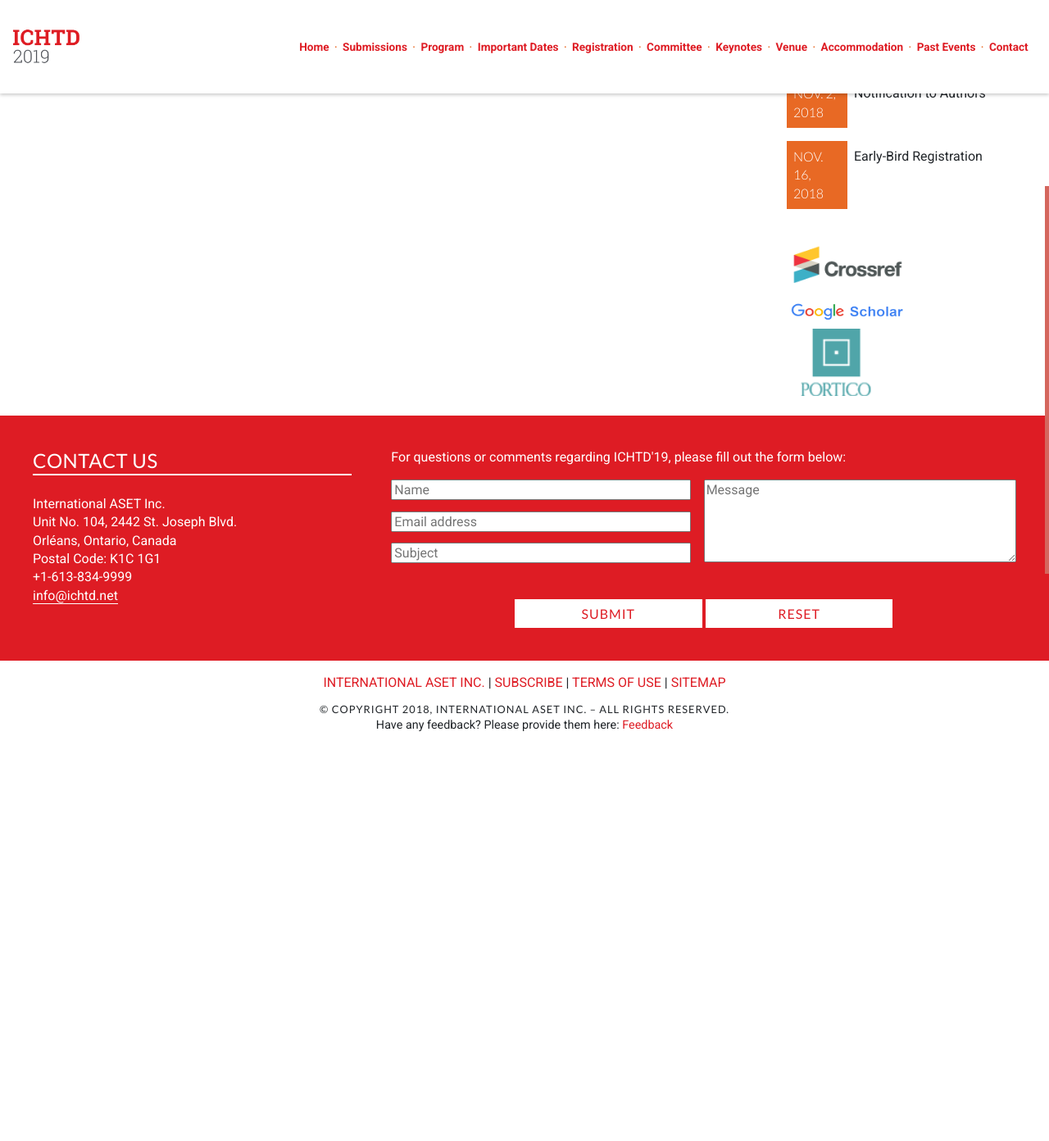
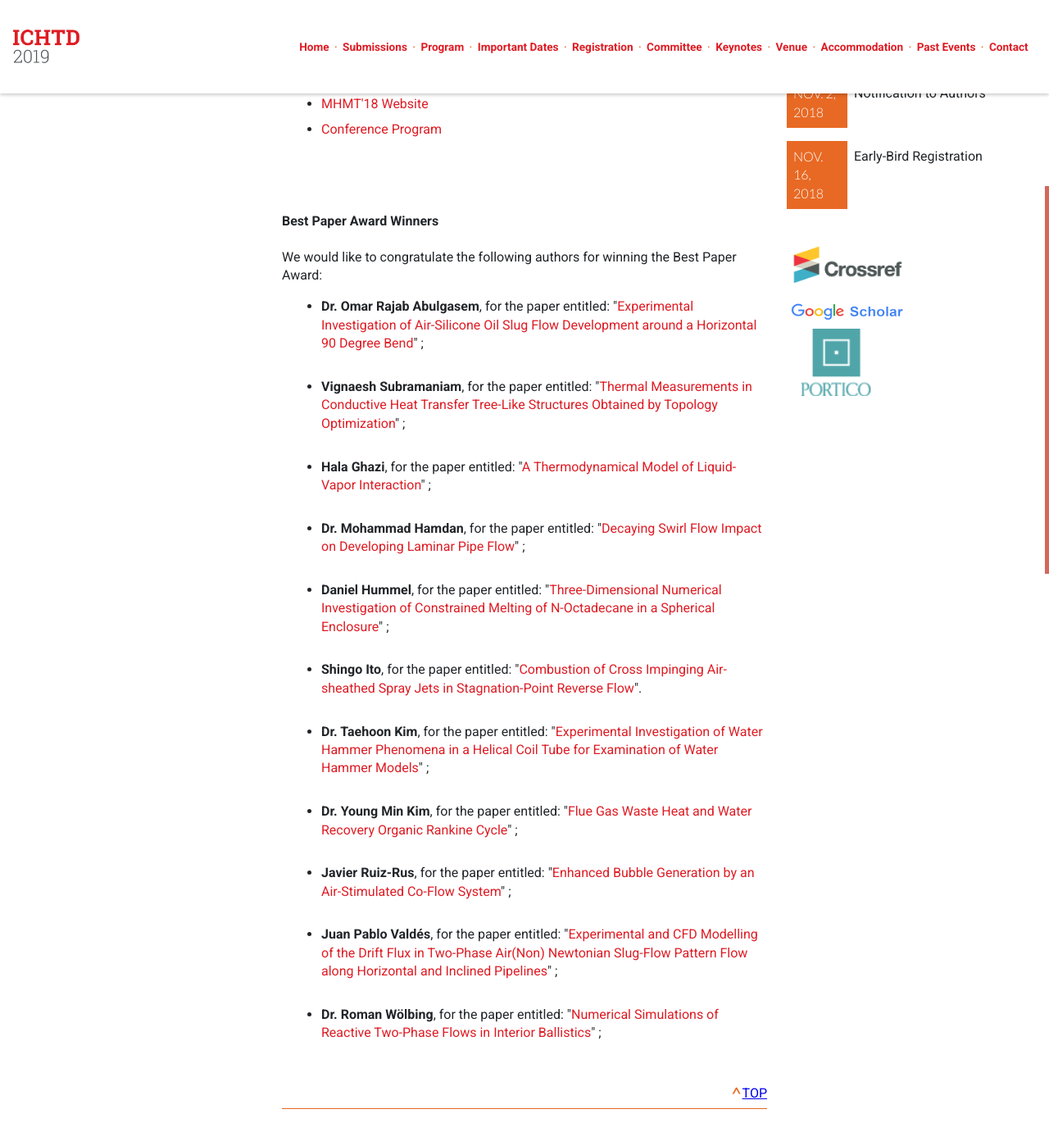
Before and after one commit to intaset/ichtd, a Jekyll site: the page built from past-events.html, in a window 1280 px wide and 1400 px high, scrolled down 671 px. Shown: the top 1392 px of the window at 82% size. Built offline with Jekyll 4.4.1, drawn with Linux system fonts in a browser that asks for light colours; nearby versions of some CDN libraries; Markdown is read by kramdown in place of the engine named in the settings; comment, search, counter and statistics services are not loaded; before the commit the page ends 1582 px from its top, so only the background shows below that; some of the changed text lies outside the part shown.

Commit message:
added past event

```diff
--- a/past-events.html
+++ b/past-events.html
@@ -9,16 +9,16 @@ keyword: heat transfer, heat transfer devices, cfd, boilers, compact heat exchan
 <div class="unit unit-s-1 unit-m-1-4-1 unit-l-1-4-1">
   <div class="unit-spacer content">
 
-    <h3>Past Events</h3>
-    <p class="body">Information about the last conference in this conference series will be available soon. Thank you for your patience.</p>
-    <!--<span class="anchor" id="top"></span>
-    <p class="body">The previous event in this conference series, ICHTD, was held on April 6 - 8, 2017, in Barcelona, Spain. ICHTD is one of the 5 conferences that make up the World Congress on Momentum, Heat and Mass Transfer (MHMT). Our year-long planning and organization of several committees resulted in the congress becoming a major success. Please see below some of the highlights of the event.</p>
+        <h3>Past Events</h3>
+    <!-- <p class="body">Information about the last conference in this conference series will be available soon. Thank you for your patience.</p> -->
+    <span class="anchor" id="top"></span>
+    <p class="body">The previous event in this conference series, ICHTD, was held on April 12 - 14, 2018, in Budapest, Hungary. ICHTD is one of the 5 conferences that make up the World Congress on Momentum, Heat and Mass Transfer (MHMT). Our year-long planning and organization of several committees resulted in the congress becoming a major success. Please see below some of the highlights of the event.</p>
     <ul>
         <li><a href="#Awards" class="body-link">Best Paper Award Winners</a></li>
         <li><a href="#Proceedings" class="body-link">Conference Proceedings</a></li>
-        <li><a href="#Video" class="body-link">Video: MHMT'17 Congress</a></li>
+        <li><a href="#Video" class="body-link">Video: MHMT'18 Congress</a></li>
         <li><a href="#Photos" class="body-link">Photos of the Conference</a></li>
-        <li><a href="#Website" class="body-link">ICHTD'17 Website</a></li>
+        <li><a href="#Website" class="body-link">MHMT'18 Website</a></li>
         <li><a href="#Program" class="body-link">Conference Program</a></li>
     </ul>
 
@@ -31,27 +31,38 @@ keyword: heat transfer, heat transfer devices, cfd, boilers, compact heat exchan
              <p class="body">We would like to congratulate the following authors for winning the Best Paper Award:</p>
 
             <ul>
-                <li><b>João Vasques</b><br>
-                    for the paper entitled: "<a href="http://avestia.com/MHMT2017_Proceedings/files/paper/ICMFHT/ICMFHT_120.pdf" class="body-link" target="_blank">Detailed Characterization of Undeveloped Upwards Annular Flow using the Brightness Based Laser Induced Fluorescence Technique</a>"
-                </li>
+                <li><b>Dr. Omar Rajab Abulgasem</b>,
+                    for the paper entitled: "<a href="http://doi.org/10.11159/icmfht18.129" target="_blank" class="body-link">Experimental Investigation of Air-Silicone Oil Slug Flow Development around a Horizontal 90 Degree Bend</a>" ;</li><br>
 
-                <li><b>Dr. Geoffrey W. Stevens</b><br>
-                    for the paper entitled: "<a href="http://avestia.com/MHMT2017_Proceedings/files/paper/ICMTOD/ICMTOD_101.pdf" class="body-link" target="_blank">Hydrodynamic and Mass Transfer Performance of a Hybrid Pulsed Column for Solvent Extraction</a>"
-                </li>
+                 <li><b>Vignaesh Subramaniam</b>,
+                    for the paper entitled: "<a href="http://doi.org/10.11159/enfht18.113" target="_blank" class="body-link">Thermal Measurements in Conductive Heat Transfer Tree-Like Structures Obtained by Topology Optimization</a>" ;</li><br>
 
-                <li><b>Dr. Alexander S. Liberson</b><br>
-                    for the paper entitled: "<a href="http://avestia.com/MHMT2017_Proceedings/files/paper/ENFHT/ENFHT_103.pdf" class="body-link" target="_blank">Variational Approach of Constructing Reduced Fluid-Structure
-Interaction Models in Bifurcated Networks</a>"
-                </li>
+                <li><b>Hala Ghazi</b>,
+                    for the paper entitled: "<a href="http://doi.org/10.11159/icmfht18.115" target="_blank" class="body-link">A Thermodynamical Model of Liquid-Vapor Interaction</a>" ;</li><br>
 
-                <li><b>Paul Knipper</b><br>
-                    for the paper entitled: "<a href="http://avestia.com/MHMT2017_Proceedings/files/paper/ICHTD/ICHTD_105.pdf" class="body-link" target="_blank">Thermal Characterization of a Heat Transport System for Satellite Application</a>"
-                </li>
+                <li><b>Dr. Mohammad Hamdan</b>,
+                    for the paper entitled: "<a href="http://doi.org/10.11159/enfht18.120" target="_blank" class="body-link">Decaying Swirl Flow Impact on Developing Laminar Pipe Flow</a>" ;</li><br>
 
-                <li><b>Hadi Nozari </b><br>
-                    for the paper entitled: "<a href="http://avestia.com/MHMT2017_Proceedings/files/paper/CSP/CSP_108.pdf" class="body-link" target="_blank">Stabilizing Ammonia-Hydrogen-Air Premixed Flames Using Porous Medium Based Combustor</a>"
-                </li>
+                <li><b>Daniel Hummel</b>,
+                    for the paper entitled: "<a href="http://doi.org/10.11159/enfht18.124" target="_blank" class="body-link">Three-Dimensional Numerical Investigation of Constrained Melting of N-Octadecane in a Spherical Enclosure</a>" ;</li><br>
 
+                 <li><b>Shingo Ito</b>,
+                    for the paper entitled: "<a href="http://doi.org/10.11159/csp18.118" target="_blank" class="body-link">Combustion of Cross Impinging Air-sheathed Spray Jets in Stagnation-Point Reverse Flow</a>".</li><br>
+
+                 <li><b>Dr. Taehoon Kim</b>,
+                    for the paper entitled: "<a href="http://doi.org/10.11159/icmfht18.130" target="_blank" class="body-link">Experimental Investigation of Water Hammer Phenomena in a Helical Coil Tube for Examination of Water Hammer Models</a>" ;</li><br>
+
+                 <li><b>Dr. Young Min Kim</b>,
+                    for the paper entitled: "<a href="http://doi.org/10.11159/ichtd18.104" target="_blank" class="body-link">Flue Gas Waste Heat and Water Recovery Organic Rankine Cycle</a>" ;</li><br>
+
+                 <li><b>Javier Ruiz-Rus</b>,
+                    for the paper entitled: "<a href="http://doi.org/10.11159/icmfht18.108" target="_blank" class="body-link">Enhanced Bubble Generation by an Air-Stimulated Co-Flow System</a>" ;</li><br>
+
+                <li><b>Juan Pablo Valdés</b>,
+                    for the paper entitled: "<a href="http://doi.org/10.11159/icmfht18.121" target="_blank" class="body-link">Experimental and CFD Modelling of the Drift Flux in Two-Phase Air(Non) Newtonian Slug-Flow Pattern Flow along Horizontal and Inclined Pipelines</a>" ;</li><br>
+
+                 <li><b>Dr. Roman Wölbing</b>,
+                    for the paper entitled: "<a href="http://doi.org/10.11159/csp18.113" target="_blank" class="body-link">Numerical Simulations of Reactive Two-Phase Flows in Interior Ballistics</a>" ;</li><br>
 
             </ul>
     <div class="top"><a href="#top">top</a></div>
@@ -60,12 +71,12 @@ Interaction Models in Bifurcated Networks</a>"
 
     <br><br>
     <span class="anchor" id="Proceedings"></span>
-            <h4>MHMT'17 Conference Proceedings</h4>
+            <h4>MHMT'18 Conference Proceedings</h4>
 
-            <p class="body">Proceedings of the  2<sup>nd</sup> d World Congress on Momentum, Heat and Mass Transfer (MHMT'17) are open acess. You can find them in the link below.</p>
-            <center><a href="http://avestia.com/MHMT2017_Proceedings" target="_blank"><img src="../img/MHMT17.png" class="flex-sponsor" style="width:50%;"></a><br>
+            <p class="body">Proceedings of the  3<sup>rd</sup> World Congress on Momentum, Heat and Mass Transfer (MHMT'18) are open acess. You can find them in the link below.</p>
+            <center><a href="http://avestia.com/MHMT2018_Proceedings" target="_blank"><img src="../img/MHMT18.png" class="flex-sponsor" style="width:50%;"></a><br>
             <b>ISBN:</b>
-            978-1-927877-30-2<br>
+            978-1-927877-42-5<br>
             <b>ISSN </b>
             2371-5316<br></center>
     <div class="top"><a href="#top">top</a></div>
@@ -74,8 +85,8 @@ Interaction Models in Bifurcated Networks</a>"
 
      <br><br>
             <span class="anchor" id="Video"></span>
-            <h4>Video: MHMT'17 Congress</h4>
-            <iframe width="100%" height="350" src="https://www.youtube.com/embed/nqPv9Cps58U" frameborder="0" allowfullscreen></iframe>
+            <h4>Video: MHMT'18 Congress</h4>
+            <iframe width="100%" height="350" src="https://www.youtube.com/embed/JhZQ8S_xRO0" frameborder="0" allowfullscreen></iframe>
     <div class="top"><a href="#top">top</a></div>
     <div class="border"></div>
 
@@ -84,7 +95,7 @@ Interaction Models in Bifurcated Networks</a>"
     <span class="anchor" id="Photos"></span>
             <h4>Photos of the Conference</h4>
 
-            <p class="body">To view the photos taken during the MHMT'17 Congress please visit: <a href="http://mhmtcongress.com/MHMT17pictures/" target="_blank" class="body-link">www.mhmtcongress.com/MHMT17pictures</a>.</p>
+            <p class="body">To view the photos taken during the MHMT'18 Congress please visit: <a href="http://2018.mhmtcongress.com/photos" target="_blank" class="body-link">www.2018.mhmtcongress.com/photos</a>.</p>
 
     <div class="top"><a href="#top">top</a></div>
     <div class="border"></div>
@@ -93,9 +104,9 @@ Interaction Models in Bifurcated Networks</a>"
 
     <br><br>
     <span class="anchor" id="Website"></span>
-            <h4>ICHTD'17 Website</h4>
+            <h4>MHMT'18 Website</h4>
 
-            <p class="body">To view the website for the previous event in this conference series, please visit: <a href="http://2017.ichtd.net/" target="_blank" class="body-link">www.2017.ichtd.net</a>.</p>
+            <p class="body">To view the website for the previous event in this conference series, please visit: <a href="http://2018.mhmtcongress.com/" target="_blank" class="body-link">www.2018.mhmtcongress.com/</a>.</p>
 
     <div class="top"><a href="#top">top</a></div>
     <div class="border"></div>
@@ -105,16 +116,15 @@ Interaction Models in Bifurcated Networks</a>"
     <span class="anchor" id="Program"></span>
             <h4>Conference Program</h4>
 
-            <p class="body">The Conference Program for the  2<sup>nd</sup> World Congress on  Momentum, Heat and Mass Transfer (MHMT'17) is available in the link below.</p>
+            <p class="body">The Conference Program for the  3<sup>rd</sup> World Congress on  Momentum, Heat and Mass Transfer (MHMT'18) is available in the link below.</p>
 
-            <center><a href="http://2017.ichtd.net/MHMT17_Program.pdf" class="body-link" target="_blank"><img src="../img/pdf.png" width="80px"><br>MHMT'17 Program</a></center>
+            <center><a href="https://2018.mhmtcongress.com/program" class="body-link" target="_blank"><img src="../img/pdf.png" width="80px"><br>MHMT'18 Program</a></center>
     <div class="top"><a href="#top">top</a></div>
     <div class="border"></div>
 
 
 
     <br><br>
--->
 
   </div>
 </div>
```
Also changed, not shown: 1 other file.
